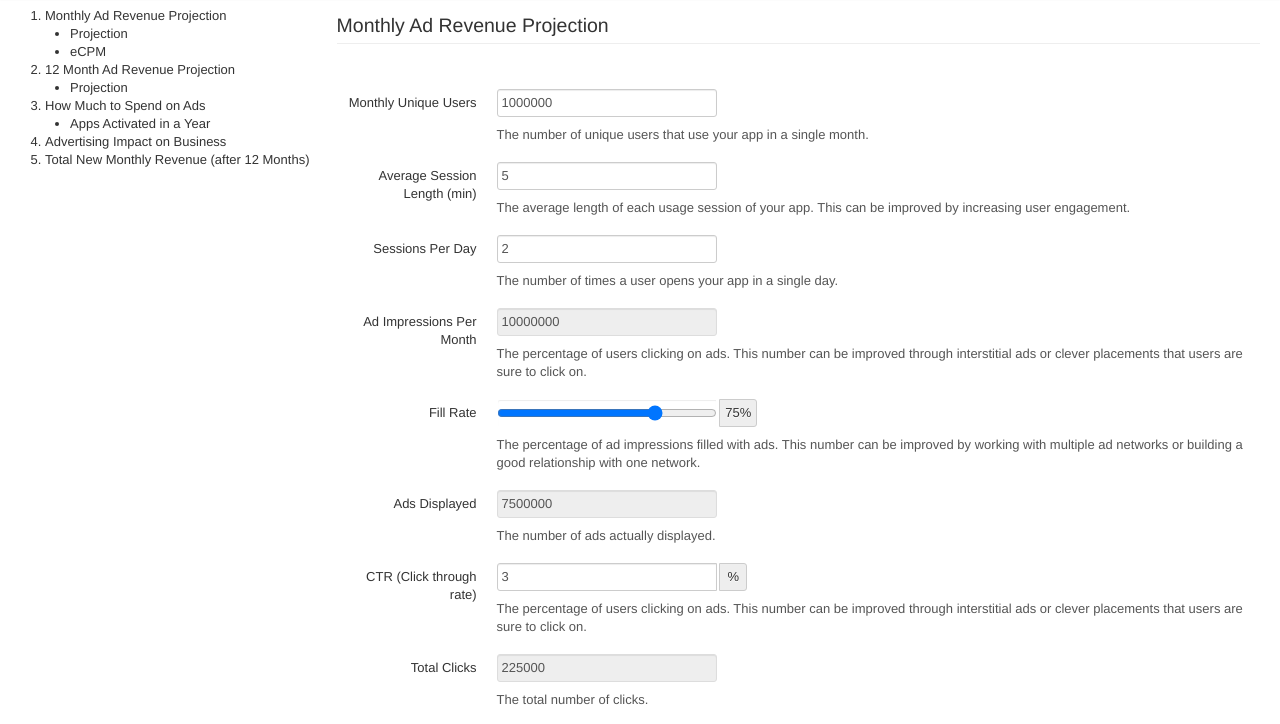
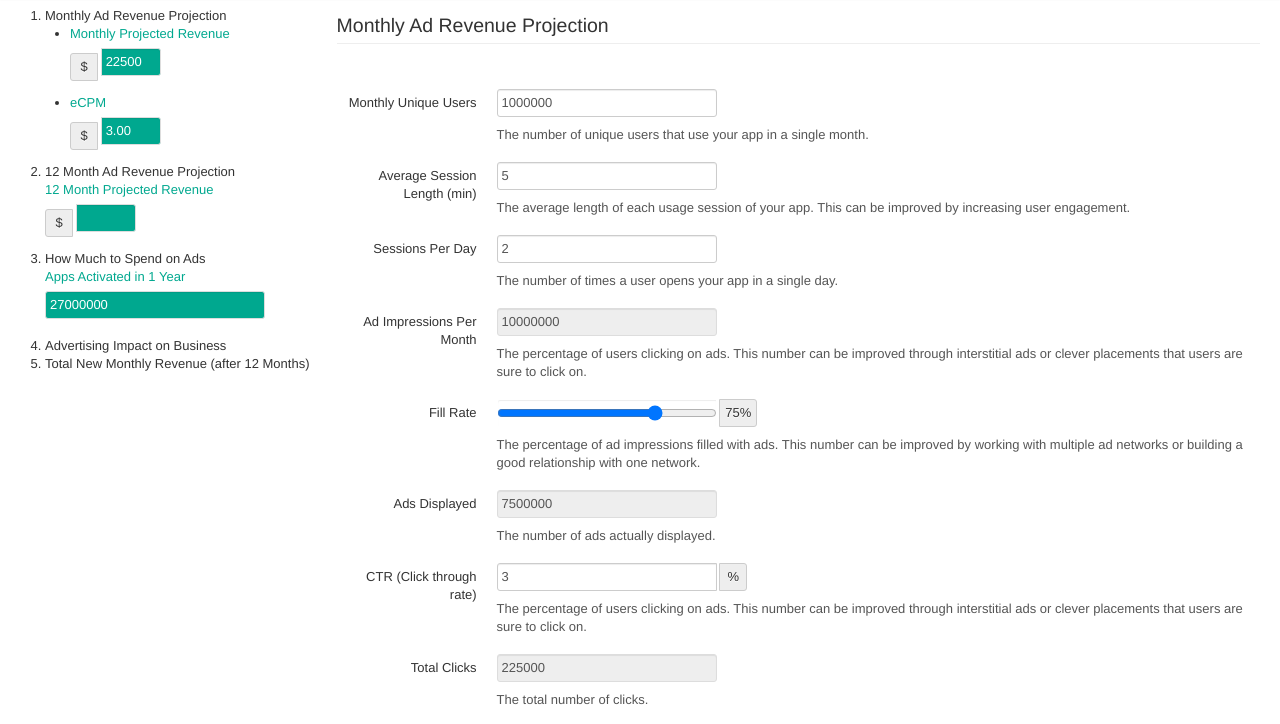
Before and after one commit to jeremiak/dev-eco-tk, a plain HTML site: page index.html in a window 1280 px wide. Shown: the part 43-767 px from the top of the page. Drawn offline with Linux system fonts and the light colour scheme.

Commit message:
apps activated in 1 year on sidebar

```diff
--- a/index.html
+++ b/index.html
@@ -27,25 +27,54 @@
                     <ol>
                         <li>Monthly Ad Revenue Projection
                             <ul>
-                                <li>Projection</li>
-                                <li>eCPM</li>
+                                <li>
+                                    <div class="control-group">
+                                        <label class="control-label projection" for="sidebar-monthly-earnings">Monthly Projected Revenue</label>
+                                        <div class="controls">
+                                            <div class="input-prepend">
+                                                <span class="add-on">$</span>
+                                                <input type="text" id="sidebar-monthly-earnings" name="monthly-average" class="projection span1 disabled" disabled />
+                                            </div>
+                                        </div>
+                                    </div>
+                                </li>
+                                <li>
+                                     <div class="control-group">
+                                        <label class="control-label projection" for="sidebar-ecpm">eCPM</label>
+                                        <div class="controls">
+                                            <div class="input-prepend">
+                                                <span class="add-on">$</span>
+                                                <input type="text" class="projection span1" id="sidebar-ecpm" name="ecpm" disabled />
+                                            </div>
+                                        </div>
+                                    </div>
+                                </li>
                             </ul>
                         </li>
                         <li>12 Month Ad Revenue Projection
-                            <ul>
-                                <li>Projection</li>
-                            </ul>
+                            <div class="control-group">
+                                <label class="control-label projection" for="monthly-earnings">12 Month Projected Revenue</label>
+                                <div class="controls">
+                                    <div class="input-prepend">
+                                        <span class="add-on">$</span>
+                                        <input type="text" id="sidebar-projection" name="monthly-average" class="projection span1 disabled" disabled />
+                                    </div>
+                                </div>
+                            </div>
                         </li>
                         <li>How Much to Spend on Ads
-                            <ul>
-                                <li>Apps Activated in a Year</li>
-                            </ul>
+                            <div class="control-group">
+                                <label class="control-label projection" for="apps-activated">Apps Activated in 1 Year</label>
+                                <div class="controls">
+                                    <input type="text" class="projection" id="sidebar-apps-activated" name="apps-activated-projection" class="span1 projection disabled" disabled />
+                                </div>
+                            </div>
                         </li>
                         <li>Advertising Impact on Business</li>
                         <li>Total New Monthly Revenue (after 12 Months)</li>
                     </ol>
                 </div>
-                <div class="span9">
+                <div id="main-content" class="span9">
                     <form class="form-horizontal" id="toolkit" name="toolkit">
                         <fieldset>
                             <legend>Monthly Ad Revenue Projection</legend>
--- a/js/calculator.js
+++ b/js/calculator.js
@@ -34,7 +34,10 @@ function calculateForm() {
     $('#ads-displayed').val(revProjection['ads-displayed']);
     $('#total-clicks').val(revProjection['total-clicks']);
     $('#month-projected-rev').val(revProjection['month-projected-rev'].toFixed(2));
-    $('#ecpm').val(revProjection['ecpm'].toFixed(2));
+
+    var ecpmValue = revProjection['ecpm'].toFixed(2);
+    $('#ecpm').val(ecpmValue);
+    $('#sidebar-ecpm').val(ecpmValue);
 
     var yearRevProjection = {};
     yearRevProjection['lowest-month'] = insertCommas(parseFloat(revProjection['month-projected-rev'] * .5));
@@ -43,6 +46,8 @@ function calculateForm() {
     yearRevProjection['projection'] = insertCommas(parseFloat(yearRevProjection['month-average'] * 12));
 
     $('#monthly-earnings').val(revProjection['month-projected-rev']);
+    $('#sidebar-monthly-earnings').val(revProjection['month-projected-rev']);
+
     $('#lowest-month').val(yearRevProjection['lowest-month']);
     $('#highest-month').val(yearRevProjection['highest-month']);
     $('#monthly-average').val(yearRevProjection['month-average']);
@@ -57,7 +62,9 @@ function calculateForm() {
     $('#dollars-spent').val(adSpend['dollars-spent']);
     $('#ads-cpc').val(revProjection['projection-cpc']);
     $('#clicks-purchased').val(adSpend['clicks-purchased']);
+
     $('#apps-activated').val(adSpend['apps-activated']);
+    $('#sidebar-apps-activated').val(adSpend['apps-activated']);
 
     $('#ad-impact-fill-rate').val(revProjection['fill-rate'] * 100);
     $('#ad-impact-ctr').val(revProjection['ctr']);
```
